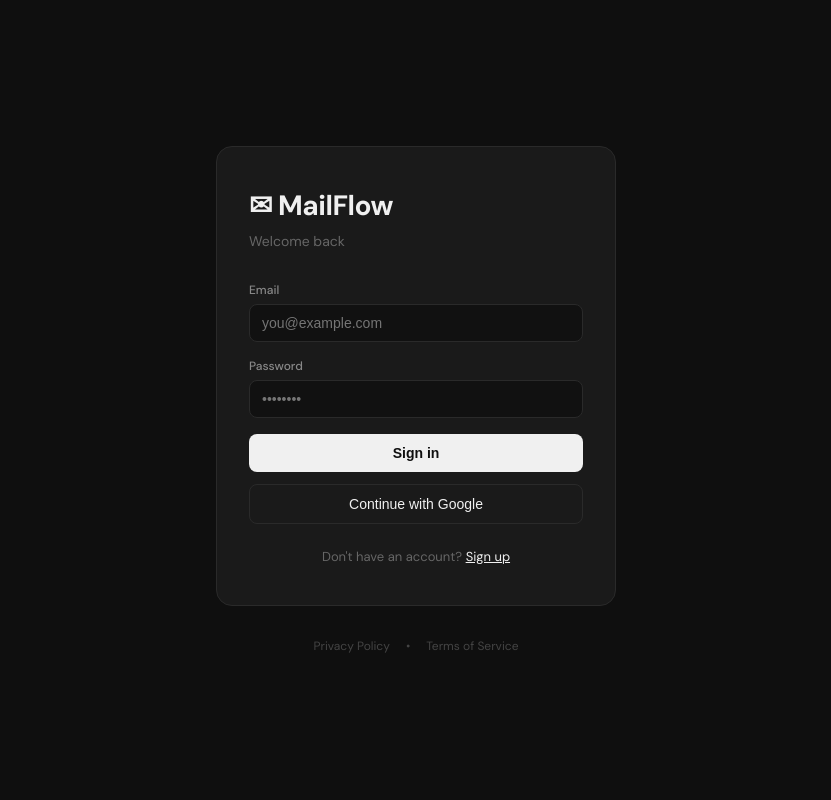
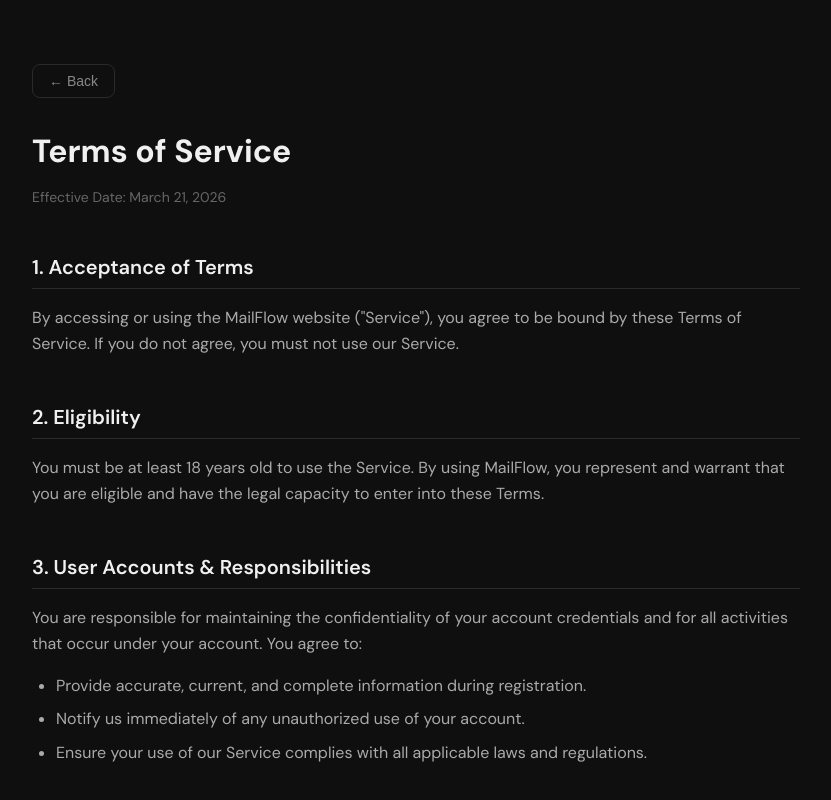
Before and after one commit to RoshaanAwan/MailFlow, a React (Vite) app in the folder frontend/: page /terms in a window 1280 px wide. Shown: the top 800 px of the page, without its empty margins (224-1055 px from the left). Built offline with nearby package versions, Linux system fonts and the light colour scheme; no server answers.

Commit message:
feat: Implement initial frontend application with user authentication, navigation, and new campaign creation.

```diff
--- a/frontend/src/App.jsx
+++ b/frontend/src/App.jsx
@@ -1,4 +1,5 @@
 import { useState, useEffect } from "react";
+import { BrowserRouter, Routes, Route, Navigate } from "react-router-dom";
 import { initializeApp } from "firebase/app";
 import { getAuth, onAuthStateChanged } from "firebase/auth";
 import Login from "./pages/Login";
@@ -22,20 +23,23 @@
 const firebaseApp = initializeApp(firebaseConfig);
 export const auth = getAuth(firebaseApp);
 
+function ProtectedLayout({ user, children }) {
+  if (!user) return <Navigate to="/login" replace />;
+  return (
+    <div style={{ display:"flex", minHeight:"100vh", fontFamily:"'DM Sans', sans-serif", background:"#0f0f0f", color:"#f0f0f0" }}>
+      <Sidebar user={user} />
+      <main style={{ flex:1, padding:"2rem", overflowY:"auto" }}>
+        {children}
+      </main>
+    </div>
+  );
+}
+
 export default function App() {
   const [user, setUser]       = useState(null);
   const [loading, setLoading] = useState(true);
-  const [page, setPage]       = useState(() => {
-    const params = new URLSearchParams(window.location.search);
-    return params.get("page") || "dashboard";
-  });
 
   useEffect(() => {
-    // Clear URL query params after picking them up to keep the URL clean
-    if (window.location.search.includes("page=")) {
-      window.history.replaceState({}, document.title, "/");
-    }
-
     const unsub = onAuthStateChanged(auth, (u) => {
       setUser(u);
       setLoading(false);
@@ -49,21 +53,34 @@
     </div>
   );
 
-  const isPublicPage = page === "privacy" || page === "terms";
+  return (
+    <BrowserRouter>
+      <Routes>
+        {/* Public routes */}
+        <Route path="/login" element={user ? <Navigate to="/" replace /> : <Login />} />
+        <Route path="/privacy" element={<PrivacyPolicy />} />
+        <Route path="/terms" element={<TermsOfService />} />
 
-  if (!user && !isPublicPage) return <Login setPage={setPage} />;
+        {/* Protected routes */}
+        <Route path="/" element={
+          <ProtectedLayout user={user}>
+            <Dashboard user={user} />
+          </ProtectedLayout>
+        } />
+        <Route path="/new-campaign" element={
+          <ProtectedLayout user={user}>
+            <NewCampaign user={user} />
+          </ProtectedLayout>
+        } />
+        <Route path="/settings" element={
+          <ProtectedLayout user={user}>
+            <Settings user={user} />
+          </ProtectedLayout>
+        } />
 
-  return (
-    <div style={{ display:"flex", minHeight:"100vh", fontFamily:"'DM Sans', sans-serif", background:"#0f0f0f", color:"#f0f0f0" }}>
-      {user && <Sidebar page={page} setPage={setPage} user={user} />}
-      <main style={{ flex:1, padding: isPublicPage ? "0" : "2rem", overflowY:"auto" }}>
-        {page === "dashboard"    && <Dashboard user={user} />}
-        {page === "new-campaign" && <NewCampaign user={user} setPage={setPage} />}
-        {page === "settings"     && <Settings user={user} />}
-        {page === "privacy"      && <PrivacyPolicy onBack={() => setPage(user ? "dashboard" : "login")} />}
-        {page === "terms"        && <TermsOfService onBack={() => setPage(user ? "dashboard" : "login")} />}
-        {(page === "login" && !user) && <Login setPage={setPage} />}
-      </main>
-    </div>
+        {/* Catch-all */}
+        <Route path="*" element={<Navigate to="/" replace />} />
+      </Routes>
+    </BrowserRouter>
   );
 }
--- a/frontend/src/components/Sidebar.jsx
+++ b/frontend/src/components/Sidebar.jsx
@@ -1,10 +1,11 @@
+import { Link, useLocation } from "react-router-dom";
 import { auth } from "../App";
 import { signOut } from "firebase/auth";
 
 const s = {
   sidebar: { width:220, background:"#141414", borderRight:"0.5px solid #1f1f1f", padding:"1.5rem 1rem", display:"flex", flexDirection:"column", gap:4, minHeight:"100vh" },
-  logo:    { fontSize:20, fontWeight:700, color:"#f0f0f0", marginBottom:24, paddingLeft:8, letterSpacing:"-0.5px" },
-  item:    { padding:"9px 12px", borderRadius:8, fontSize:14, cursor:"pointer", color:"#888", fontWeight:500, transition:"all 0.15s" },
+  logo:    { fontSize:20, fontWeight:700, color:"#f0f0f0", marginBottom:24, paddingLeft:8, letterSpacing:"-0.5px", textDecoration:"none" },
+  item:    { padding:"9px 12px", borderRadius:8, fontSize:14, cursor:"pointer", color:"#888", fontWeight:500, transition:"all 0.15s", textDecoration:"none", display:"block" },
   active:  { background:"#1f1f1f", color:"#f0f0f0" },
   bottom:  { marginTop:"auto" },
   user:    { fontSize:12, color:"#555", padding:"8px 12px", marginBottom:4, overflow:"hidden", textOverflow:"ellipsis", whiteSpace:"nowrap" },
@@ -12,30 +13,32 @@
 };
 
 const navItems = [
-  { id:"dashboard",    label:"Dashboard",     icon:"▦" },
-  { id:"new-campaign", label:"New campaign",  icon:"+" },
-  { id:"settings",     label:"Settings",      icon:"⚙" },
+  { path:"/",             label:"Dashboard",    icon:"▦" },
+  { path:"/new-campaign", label:"New campaign",  icon:"+" },
+  { path:"/settings",     label:"Settings",      icon:"⚙" },
 ];
 
-export default function Sidebar({ page, setPage, user }) {
+export default function Sidebar({ user }) {
+  const location = useLocation();
+
   return (
     <div style={s.sidebar}>
-      <div style={s.logo}>✉ MailFlow</div>
+      <Link to="/" style={s.logo}>✉ MailFlow</Link>
       {navItems.map(item => (
-        <div
-          key={item.id}
-          style={{ ...s.item, ...(page === item.id ? s.active : {}) }}
-          onClick={() => setPage(item.id)}
+        <Link
+          key={item.path}
+          to={item.path}
+          style={{ ...s.item, ...(location.pathname === item.path ? s.active : {}) }}
         >
           <span style={{ marginRight:8, fontSize:12 }}>{item.icon}</span>
           {item.label}
-        </div>
+        </Link>
       ))}
       <div style={s.bottom}>
         <div style={{ padding: "8px 12px", display: "flex", gap: "8px", fontSize: "11px", color: "#444" }}>
-          <span style={{ cursor: "pointer" }} onClick={() => setPage("privacy")}>Privacy</span>
+          <Link to="/privacy" style={{ color: "inherit", textDecoration: "none", cursor: "pointer" }}>Privacy</Link>
           <span>•</span>
-          <span style={{ cursor: "pointer" }} onClick={() => setPage("terms")}>Terms</span>
+          <Link to="/terms" style={{ color: "inherit", textDecoration: "none", cursor: "pointer" }}>Terms</Link>
         </div>
         <div style={s.user}>{user.email}</div>
         <div style={s.signout} onClick={() => signOut(auth)}>Sign out</div>
--- a/frontend/src/pages/Login.jsx
+++ b/frontend/src/pages/Login.jsx
@@ -1,4 +1,5 @@
 import { useState } from "react";
+import { Link } from "react-router-dom";
 import { auth } from "../App";
 import {
   signInWithEmailAndPassword,
@@ -21,7 +22,7 @@
   err:     { fontSize:13, color:"#ff6b6b", marginBottom:12, textAlign:"center" },
 };
 
-export default function Login({ setPage }) {
+export default function Login() {
   const [isSignup, setIsSignup] = useState(false);
   const [email, setEmail]       = useState("");
   const [password, setPassword] = useState("");
@@ -74,9 +75,9 @@
         </div>
 
         <div style={{ display: "flex", gap: "1rem", fontSize: "12px", color: "#444" }}>
-          <span style={{ cursor: "pointer", transition: "color 0.2s" }} onMouseOver={(e) => e.target.style.color = "#888"} onMouseOut={(e) => e.target.style.color = "#444"} onClick={() => setPage("privacy")}>Privacy Policy</span>
+          <Link to="/privacy" style={{ color: "#444", textDecoration: "none", transition: "color 0.2s" }} onMouseOver={(e) => e.target.style.color = "#888"} onMouseOut={(e) => e.target.style.color = "#444"}>Privacy Policy</Link>
           <span>•</span>
-          <span style={{ cursor: "pointer", transition: "color 0.2s" }} onMouseOver={(e) => e.target.style.color = "#888"} onMouseOut={(e) => e.target.style.color = "#444"} onClick={() => setPage("terms")}>Terms of Service</span>
+          <Link to="/terms" style={{ color: "#444", textDecoration: "none", transition: "color 0.2s" }} onMouseOver={(e) => e.target.style.color = "#888"} onMouseOut={(e) => e.target.style.color = "#444"}>Terms of Service</Link>
         </div>
       </div>
     </div>
--- a/frontend/src/pages/NewCampaign.jsx
+++ b/frontend/src/pages/NewCampaign.jsx
@@ -1,4 +1,5 @@
 import { useState, useEffect, useRef } from "react";
+import { Link } from "react-router-dom";
 import { auth } from "../App";
 
 const API = import.meta.env.VITE_API_URL || "/api";
@@ -27,7 +28,7 @@
   hint:    { fontSize:11, color:"#444", marginTop:6 },
 };
 
-export default function NewCampaign({ user, setPage }) {
+export default function NewCampaign({ user }) {
   const [form, setForm] = useState({
     campaign_name: "",
     subject:       "quick idea for {company}",
@@ -158,7 +159,7 @@
 
       {!gmailConnected && (
         <div style={s.warn}>
-          ⚠️ <strong>Gmail not connected.</strong> Head to <span style={{ cursor:"pointer", textDecoration:"underline" }} onClick={()=>setPage("settings")}>Settings</span> to authorize your account before starting a campaign.
+          ⚠️ <strong>Gmail not connected.</strong> Head to <Link to="/settings" style={{ color:"#fbbf24", textDecoration:"underline" }}>Settings</Link> to authorize your account before starting a campaign.
         </div>
       )}
 
--- a/frontend/src/pages/PrivacyPolicy.jsx
+++ b/frontend/src/pages/PrivacyPolicy.jsx
@@ -1,4 +1,4 @@
-import React from "react";
+import { useNavigate } from "react-router-dom";
 
 const s = {
   wrap: { padding: "4rem 1rem", maxWidth: 800, margin: "0 auto", fontFamily: "'DM Sans', sans-serif" },
@@ -12,14 +12,15 @@
   backBtn: { background: "none", border: "1px solid #2a2a2a", color: "#888", padding: "8px 16px", borderRadius: 8, cursor: "pointer", marginBottom: "2rem", fontSize: 14, display: "flex", alignItems: "center", gap: 8 }
 };
 
-export default function PrivacyPolicy({ onBack }) {
+export default function PrivacyPolicy() {
+  const navigate = useNavigate();
+
   return (
+    <div style={{ minHeight: "100vh", background: "#0f0f0f", color: "#f0f0f0" }}>
       <div style={s.wrap}>
-      {onBack && (
-        <button style={s.backBtn} onClick={onBack}>
+        <button style={s.backBtn} onClick={() => navigate(-1)}>
           ← Back
         </button>
-      )}
         <h1 style={s.title}>Privacy Policy</h1>
         <p style={s.date}>Last updated: March 21, 2026</p>
 
@@ -45,7 +46,7 @@
         <section style={s.section}>
           <h2 style={s.h2}>3. Use of Google Scopes</h2>
           <p style={s.p}>
-          MailFlow's use and transfer to any other app of information received from Google APIs will adhere to <a href="https://developers.google.com/terms/api-services-user-data-policy#additional_requirements_for_specific_api_scopes" target="_blank" style={{color: "#f0f0f0"}}>Google API Services User Data Policy</a>, including the Limited Use requirements.
+            MailFlow's use and transfer to any other app of information received from Google APIs will adhere to <a href="https://developers.google.com/terms/api-services-user-data-policy#additional_requirements_for_specific_api_scopes" target="_blank" rel="noopener noreferrer" style={{color: "#f0f0f0"}}>Google API Services User Data Policy</a>, including the Limited Use requirements.
           </p>
           <p style={s.p}>
             We use your data strictly for:
@@ -85,5 +86,6 @@
           </p>
         </section>
       </div>
+    </div>
   );
 }
--- a/frontend/src/pages/TermsOfService.jsx
+++ b/frontend/src/pages/TermsOfService.jsx
@@ -1,4 +1,4 @@
-import React from "react";
+import { useNavigate } from "react-router-dom";
 
 const s = {
   wrap: { padding: "4rem 1rem", maxWidth: 800, margin: "0 auto", fontFamily: "'DM Sans', sans-serif" },
@@ -12,14 +12,15 @@
   backBtn: { background: "none", border: "1px solid #2a2a2a", color: "#888", padding: "8px 16px", borderRadius: 8, cursor: "pointer", marginBottom: "2rem", fontSize: 14, display: "flex", alignItems: "center", gap: 8 }
 };
 
-export default function TermsOfService({ onBack }) {
+export default function TermsOfService() {
+  const navigate = useNavigate();
+
   return (
+    <div style={{ minHeight: "100vh", background: "#0f0f0f", color: "#f0f0f0" }}>
       <div style={s.wrap}>
-      {onBack && (
-        <button style={s.backBtn} onClick={onBack}>
+        <button style={s.backBtn} onClick={() => navigate(-1)}>
           ← Back
         </button>
-      )}
         <h1 style={s.title}>Terms of Service</h1>
         <p style={s.date}>Effective Date: March 21, 2026</p>
 
@@ -104,5 +105,6 @@
           </p>
         </section>
       </div>
+    </div>
   );
 }
```
Also changed, not shown: frontend/package.json (+4 -3 lines), 1 other file (tests, documents, lock files or other folders). Lines whose indentation alone changed are shown as unchanged.
